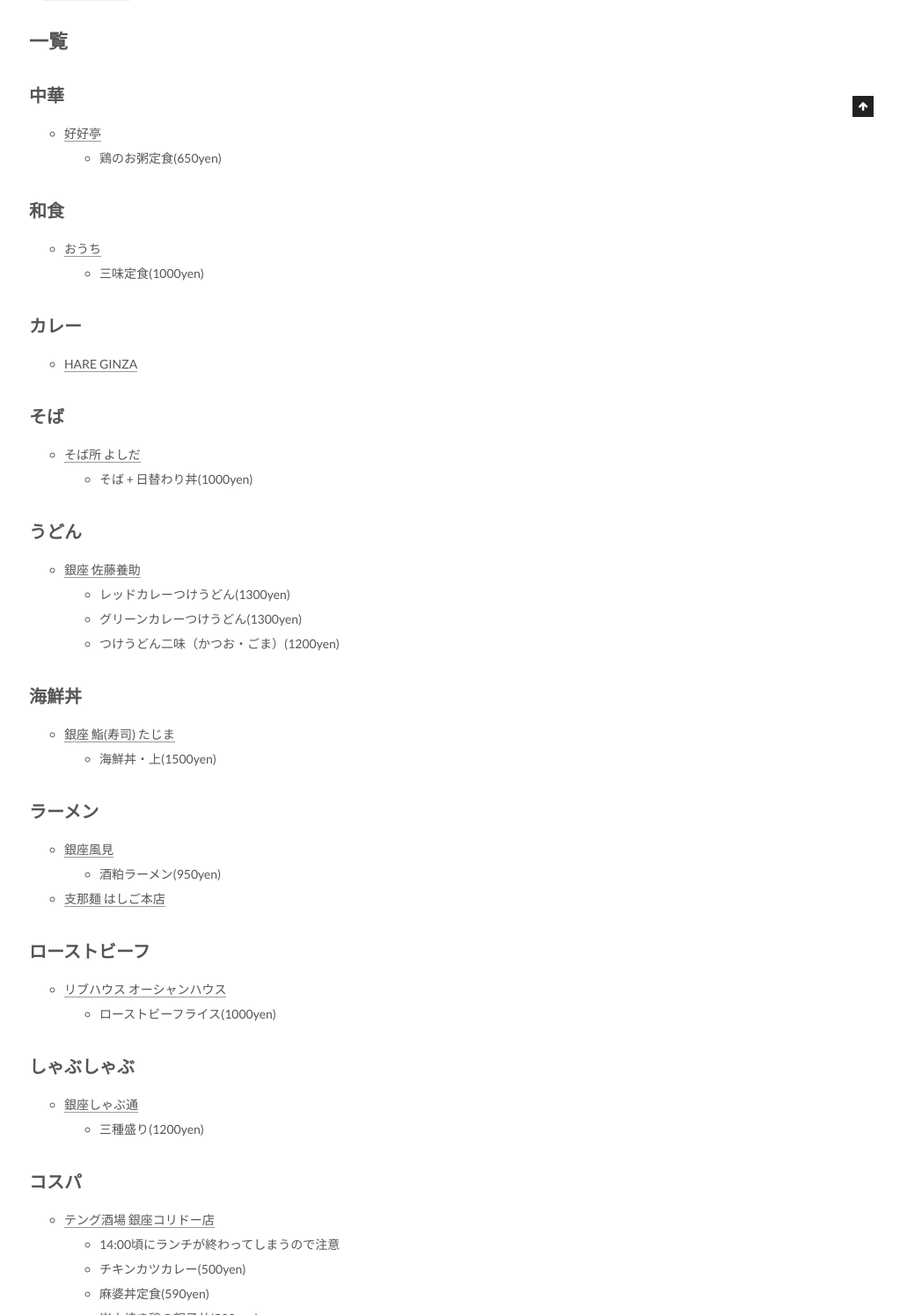
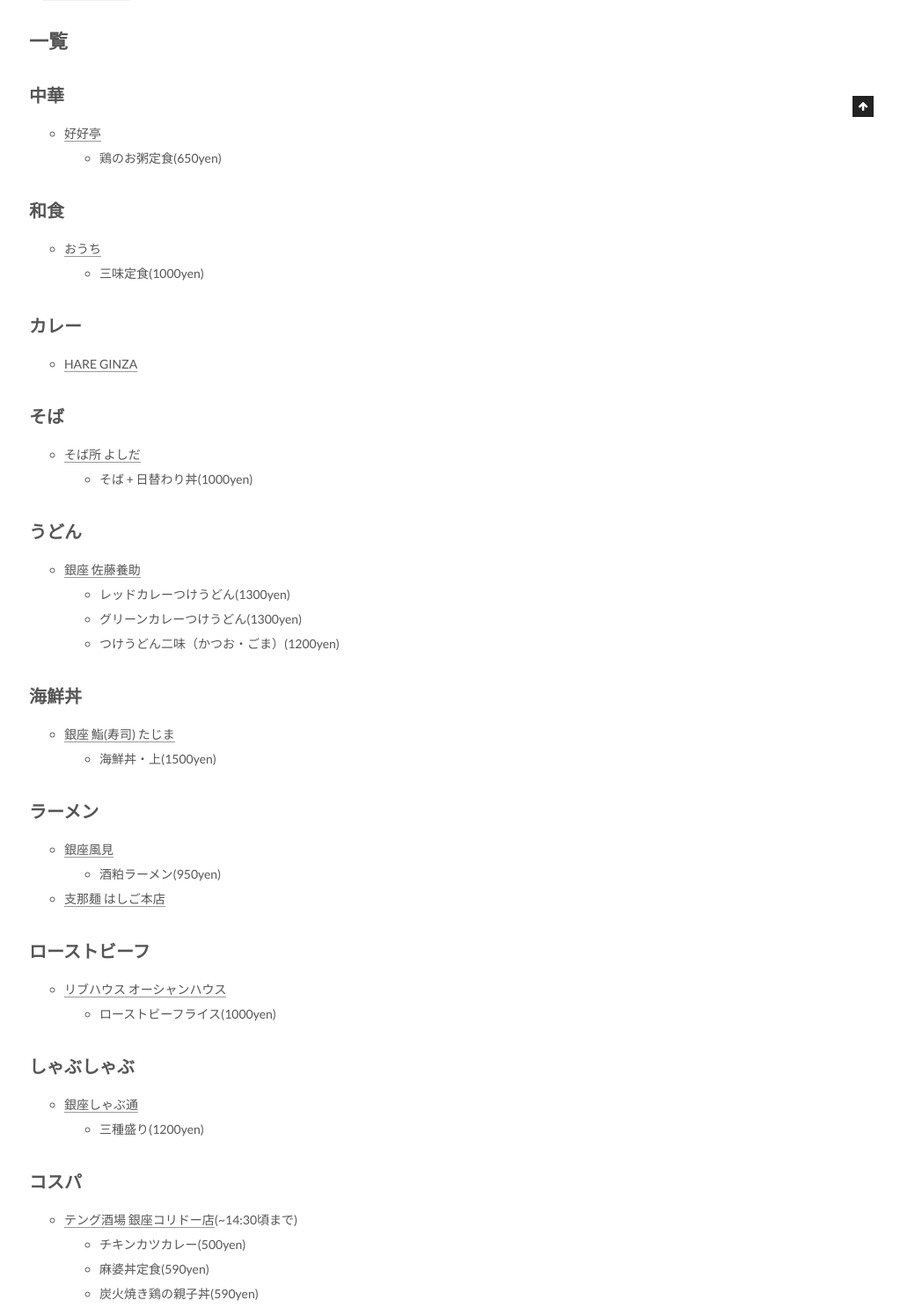
Before and after one commit to harhogefoo/harhogefoo.github.io, a Jekyll site: the page built from _posts/2017-11-17-GINZA-gourmet-list.md, in a window 1280 px wide, cut to the strip 867-2362 px from the top of the page. Shown: the whole strip at 88% size, without its empty margins (257-1280 px from the left). Built offline with Jekyll 4.4.1, drawn with Linux system fonts in a browser that asks for light colours.

Commit message:
Update 2017-11-17-GINZA-gourmet-list.md

```diff
--- a/_posts/2017-11-17-GINZA-gourmet-list.md
+++ b/_posts/2017-11-17-GINZA-gourmet-list.md
@@ -56,8 +56,7 @@
   - 三種盛り(1200yen)
 
 ## コスパ
-- [テング酒場 銀座コリドー店](https://www.hotpepper.jp/strJ000243414/)
-  - 14:00頃にランチが終わってしまうので注意
+- [テング酒場 銀座コリドー店](https://www.hotpepper.jp/strJ000243414/)(~14:30頃まで)
   - チキンカツカレー(500yen)
   - 麻婆丼定食(590yen)
   - 炭火焼き鶏の親子丼(590yen)
```
